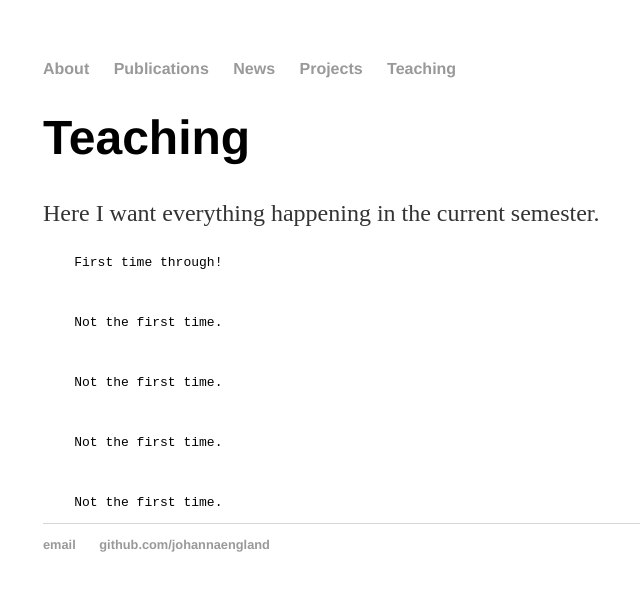
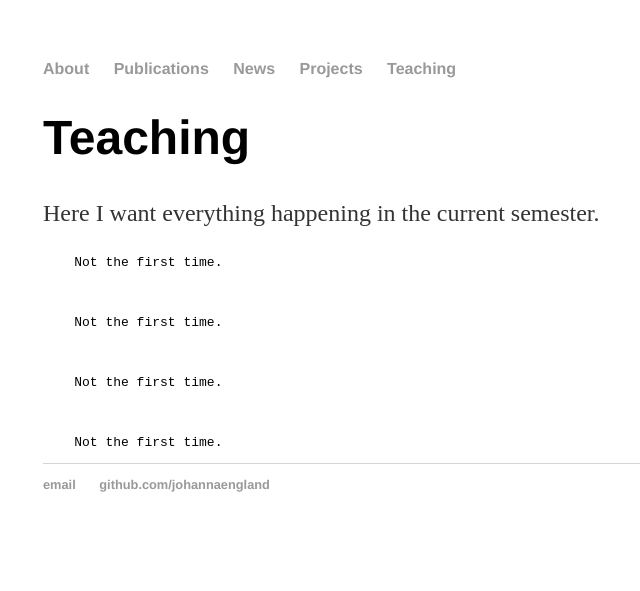
Before and after one commit to johannaengland/johannaengland.github.io, a Jekyll site: the page built from teaching/index.md, in a window 1280 px wide. Shown: the top 591 px of the page, without its empty margins (149-789 px from the left). Built offline with Jekyll 4.4.1, drawn with Linux system fonts in a browser that asks for light colours.

Commit message:
Update index.md

```diff
--- a/teaching/index.md
+++ b/teaching/index.md
@@ -10,7 +10,7 @@ Here I want everything happening in the current semester.
 
 {% for i in (1..5) %}
     {% if forloop.first == true %}
-        First time through!
+        {% continue %}
     {% else %}
         Not the first time.
     {% endif %}
```
